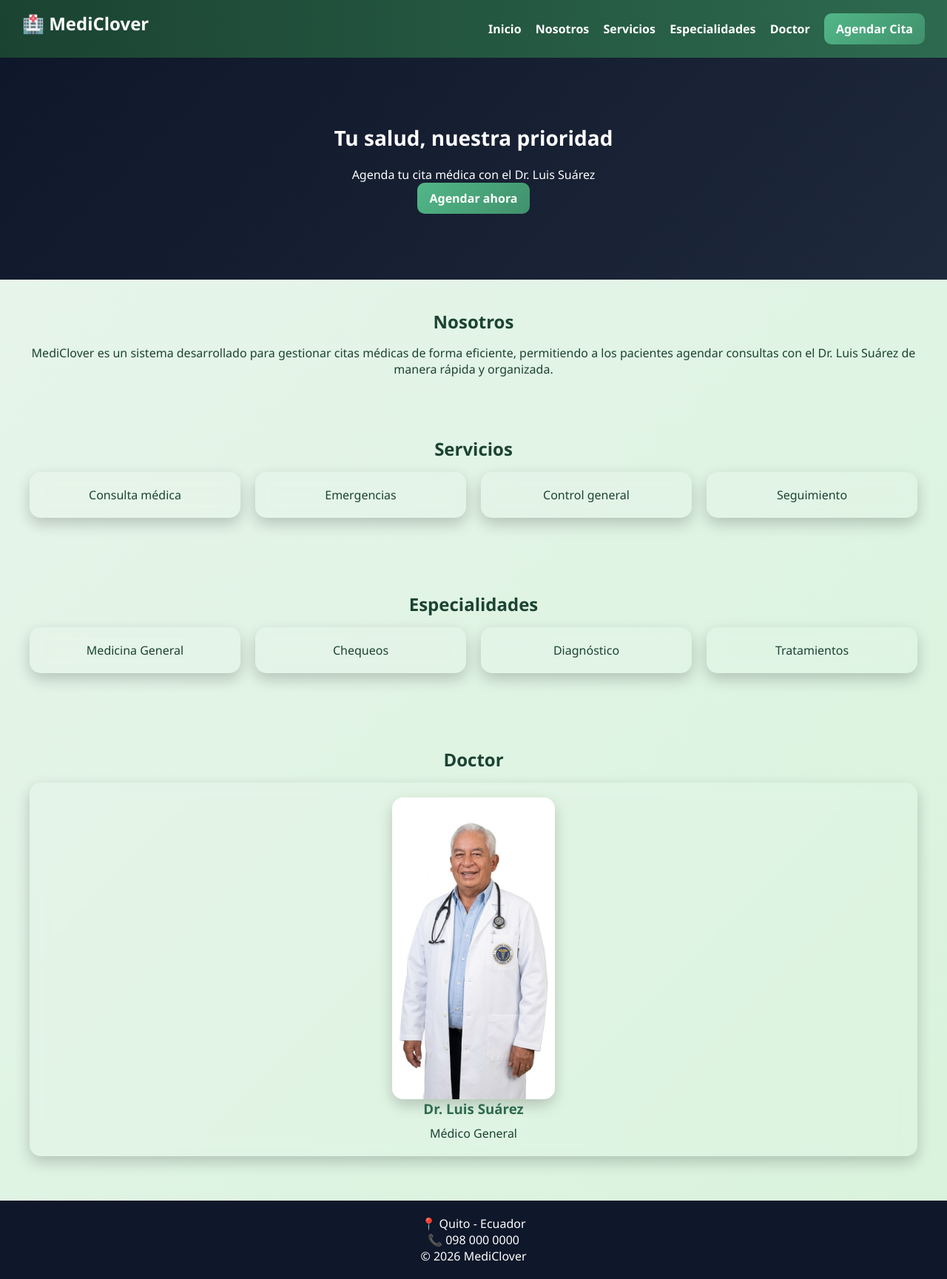
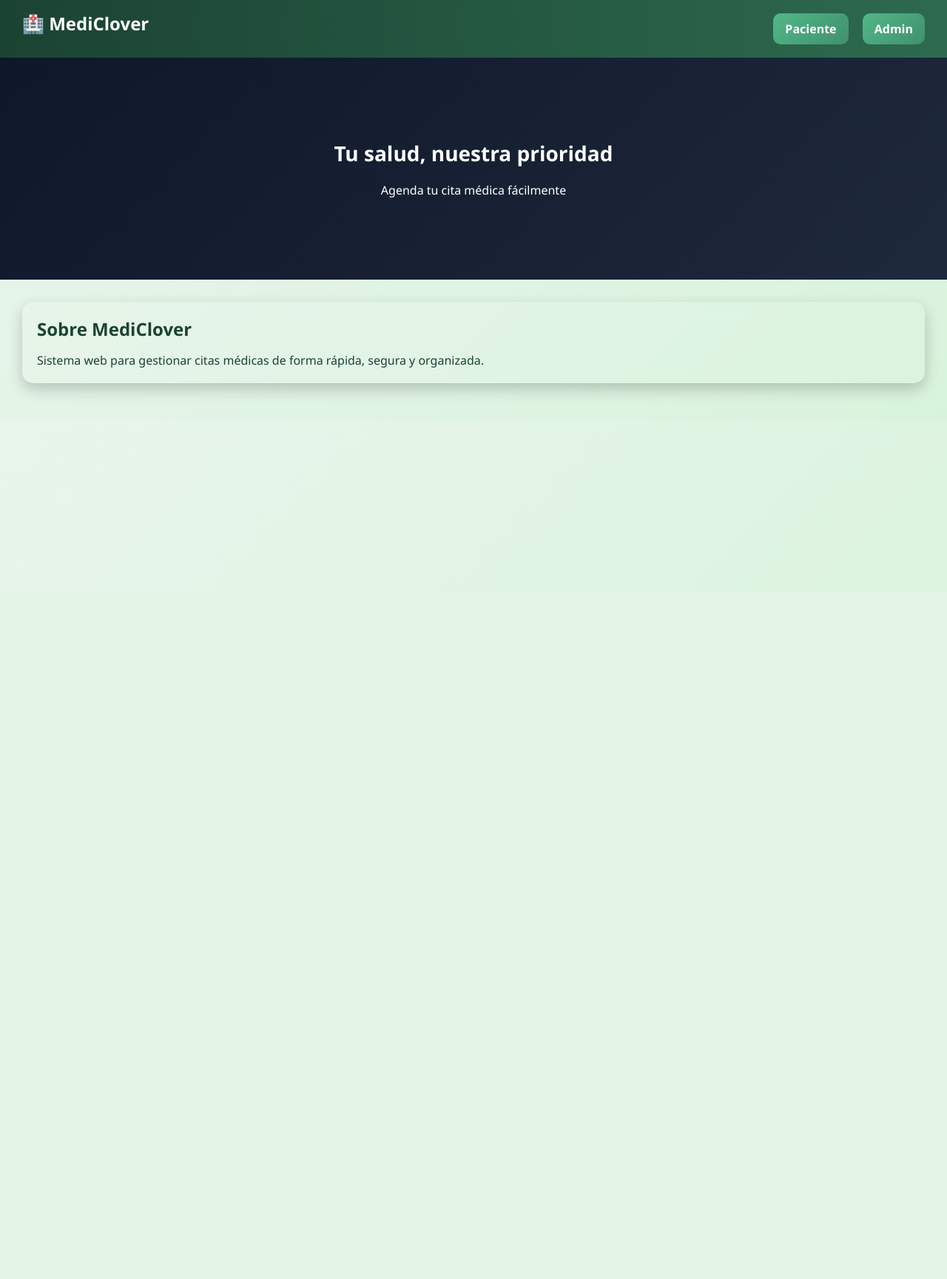
Before and after one commit to Mateo450/mediclover, a Flask app: page / in a window 1280 px wide. Shown: the whole page at 74% size. After the commit the page ends 545 px from the top, so only its background shows below. Run offline with Flask 3, Linux system fonts and the light colour scheme; some libraries are stand-ins or nearby versions.

Commit message:
UI completa + navegacion + flujo paciente listo

```diff
--- a/app.py
+++ b/app.py
@@ -23,12 +23,13 @@ def login_required(role=None):
         @wraps(func)
         def wrapper(*args, **kwargs):
 
-            if "usuario" not in session:
-                return redirect("/login")
-
             if role == "admin":
                 if session.get("usuario") != ADMIN_USER:
                     return redirect("/login")
+
+            if role == "paciente":
+                if "paciente_id" not in session:
+                    return redirect("/login_paciente")
 
             return func(*args, **kwargs)
         return wrapper
@@ -42,141 +43,42 @@ def home():
     return render_template("home.html")
 
 # ===============================
-# ADMIN DASHBOARD
+# LOGIN ADMIN
 # ===============================
-@app.route("/admin")
-@login_required(role="admin")
-def index():
-    cursor = conn.cursor()
+@app.route("/login", methods=["GET","POST"])
+def login():
+    if request.method == "POST":
+        if request.form["usuario"] == ADMIN_USER and request.form["password"] == ADMIN_PASS:
+            session.clear()
+            session["usuario"] = ADMIN_USER
+            return redirect("/admin")
+        else:
+            return render_template("login.html", error="Credenciales incorrectas")
 
-    cursor.execute("SELECT COUNT(*) FROM paciente")
-    total_pacientes = cursor.fetchone()[0]
-
-    cursor.execute("SELECT COUNT(*) FROM cita WHERE estado='pendiente'")
-    citas_pendientes = cursor.fetchone()[0]
-
-    cursor.close()
-
-    return render_template("index.html",
-        total_pacientes=total_pacientes,
-        citas_pendientes=citas_pendientes,
-        citas_hoy=0
-    )
+    return render_template("login.html")
 
 # ===============================
-# PACIENTES
+# LOGIN PACIENTE
 # ===============================
-@app.route("/pacientes")
-@login_required(role="admin")
-def pacientes():
-    cursor = conn.cursor()
+@app.route("/login_paciente", methods=["GET","POST"])
+def login_paciente():
+    if request.method == "POST":
 
-    cursor.execute("""
-    SELECT id_paciente,nombre,apellido,correo,telefono,fecha_nacimiento
-    FROM paciente
-    """)
+        cursor = conn.cursor()
+        cursor.execute("SELECT id_paciente, nombre FROM paciente WHERE correo=%s",
+                       (request.form["correo"],))
+        user = cursor.fetchone()
+        cursor.close()
 
-    pacientes = cursor.fetchall()
-    cursor.close()
+        if user:
+            session.clear()
+            session["paciente_id"] = user[0]
+            session["paciente_nombre"] = user[1]
+            return redirect("/panel_paciente")
+        else:
+            return render_template("login_paciente.html", error="Correo no registrado")
 
-    return render_template("pacientes.html", pacientes=pacientes)
-
-# ===============================
-# EDITAR PACIENTE
-# ===============================
-@app.route("/editar_paciente/<int:id>", methods=["GET","POST"])
-@login_required(role="admin")
-def editar_paciente(id):
-
-    cursor = conn.cursor()
-
-    if request.method == "POST":
-        cursor.execute("""
-        UPDATE paciente
-        SET nombre=%s, apellido=%s, correo=%s, telefono=%s, fecha_nacimiento=%s
-        WHERE id_paciente=%s
-        """,(
-            request.form["nombre"],
-            request.form["apellido"],
-            request.form["correo"],
-            request.form["telefono"],
-            request.form["fecha_nacimiento"],
-            id
-        ))
-
-        conn.commit()
-        cursor.close()
-        return redirect("/pacientes")
-
-    cursor.execute("""
-    SELECT nombre,apellido,correo,telefono,fecha_nacimiento
-    FROM paciente
-    WHERE id_paciente=%s
-    """,(id,))
-
-    paciente = cursor.fetchone()
-    cursor.close()
-
-    return render_template("editar_paciente.html", paciente=paciente)
-
-# ===============================
-# ELIMINAR PACIENTE
-# ===============================
-@app.route("/eliminar_paciente/<int:id>")
-@login_required(role="admin")
-def eliminar_paciente(id):
-
-    cursor = conn.cursor()
-
-    cursor.execute("DELETE FROM cita WHERE id_paciente=%s",(id,))
-    cursor.execute("DELETE FROM paciente WHERE id_paciente=%s",(id,))
-
-    conn.commit()
-    cursor.close()
-
-    return redirect("/pacientes")
-
-# ===============================
-# CITAS ADMIN
-# ===============================
-@app.route("/citas")
-@login_required(role="admin")
-def citas():
-
-    cursor = conn.cursor()
-
-    cursor.execute("""
-    SELECT c.id_cita,p.nombre,p.apellido,c.fecha,c.hora,c.estado,c.descripcion
-    FROM cita c
-    JOIN paciente p ON c.id_paciente = p.id_paciente
-    ORDER BY c.fecha,c.hora
-    """)
-
-    citas = cursor.fetchall()
-    cursor.close()
-
-    return render_template("citas.html", citas=citas)
-
-# ===============================
-# ACCIONES ADMIN
-# ===============================
-@app.route("/completar_cita/<int:id>")
-@login_required(role="admin")
-def completar_cita(id):
-    cursor = conn.cursor()
-    cursor.execute("UPDATE cita SET estado='completada' WHERE id_cita=%s",(id,))
-    conn.commit()
-    cursor.close()
-    return redirect("/citas")
-
-@app.route("/cancelar_cita/<int:id>")
-@login_required(role="admin")
-def cancelar_cita(id):
-    cursor = conn.cursor()
-    cursor.execute("UPDATE cita SET estado='cancelada' WHERE id_cita=%s",(id,))
-    conn.commit()
-    cursor.close()
-    return redirect("/citas")
+    return render_template("login_paciente.html")
 
 # ===============================
 # REGISTRO PACIENTE
@@ -185,72 +87,49 @@ def cancelar_cita(id):
 def registro_paciente():
 
     if request.method == "POST":
-
-        nombre = request.form["nombre"]
-        apellido = request.form["apellido"]
-        correo = request.form["correo"]
-        telefono = request.form["telefono"]
-
         cursor = conn.cursor()
 
-        cursor.execute("SELECT id_paciente FROM paciente WHERE correo=%s",(correo,))
+        cursor.execute("SELECT * FROM paciente WHERE correo=%s",
+                       (request.form["correo"],))
+
         if cursor.fetchone():
             cursor.close()
             return render_template("registro_paciente.html",
-                error="El correo ya está registrado"
-            )
+                                   mensaje="Correo ya registrado",
+                                   tipo="error")
 
         cursor.execute("""
-            INSERT INTO paciente (nombre,apellido,correo,telefono)
-            VALUES (%s,%s,%s,%s)
-        """,(nombre,apellido,correo,telefono))
+        INSERT INTO paciente(nombre,apellido,correo,telefono)
+        VALUES(%s,%s,%s,%s)
+        """,(
+            request.form["nombre"],
+            request.form["apellido"],
+            request.form["correo"],
+            request.form["telefono"]
+        ))
 
         conn.commit()
         cursor.close()
 
         return render_template("registro_paciente.html",
-            success="Cuenta creada correctamente"
-        )
+                               mensaje="Cuenta creada correctamente",
+                               tipo="success")
 
     return render_template("registro_paciente.html")
-
-# ===============================
-# LOGIN PACIENTE
-# ===============================
-@app.route("/login_paciente", methods=["GET","POST"])
-def login_paciente():
-
-    if request.method == "POST":
-        correo = request.form["correo"]
-
-        cursor = conn.cursor()
-        cursor.execute("SELECT id_paciente,nombre FROM paciente WHERE correo=%s",(correo,))
-        paciente = cursor.fetchone()
-        cursor.close()
-
-        if paciente:
-            session["paciente_id"] = paciente[0]
-            session["paciente_nombre"] = paciente[1]
-            return redirect("/panel_paciente")
-        else:
-            return render_template("login_paciente.html", error="No existe ese correo")
-
-    return render_template("login_paciente.html")
 
 # ===============================
 # PANEL PACIENTE
 # ===============================
 @app.route("/panel_paciente")
+@login_required(role="paciente")
 def panel_paciente():
-
-    if "paciente_id" not in session:
-        return redirect("/login_paciente")
 
     cursor = conn.cursor()
     cursor.execute("""
         SELECT id_cita, fecha, hora, estado, descripcion
         FROM cita
         WHERE id_paciente=%s
+        ORDER BY fecha, hora
     """,(session["paciente_id"],))
 
     citas = cursor.fetchall()
@@ -262,49 +141,48 @@ def panel_paciente():
 # RESERVAR CITA
 # ===============================
 @app.route("/reservar", methods=["GET","POST"])
+@login_required(role="paciente")
 def reservar():
 
-    if "paciente_id" not in session:
-        return redirect("/login_paciente")
-
     if request.method == "POST":
-
-        fecha = request.form["fecha"]
-        hora = request.form["hora"]
-        descripcion = request.form["descripcion"]
-
         cursor = conn.cursor()
 
+        # evitar doble reserva
         cursor.execute("""
-        SELECT * FROM cita WHERE fecha=%s AND hora=%s AND estado='pendiente'
-        """,(fecha,hora))
+        SELECT * FROM cita
+        WHERE fecha=%s AND hora=%s AND estado='pendiente'
+        """,(request.form["fecha"], request.form["hora"]))
 
         if cursor.fetchone():
             cursor.close()
             return render_template("reservar.html",
-                mensaje="Horario ocupado",
-                tipo="error"
-            )
+                                   mensaje="Horario ocupado",
+                                   tipo="error")
 
         cursor.execute("""
-        INSERT INTO cita (id_paciente,fecha,hora,estado,descripcion)
-        VALUES (%s,%s,%s,'pendiente',%s)
-        """,(session["paciente_id"],fecha,hora,descripcion))
+        INSERT INTO cita(id_paciente,fecha,hora,estado,descripcion)
+        VALUES(%s,%s,%s,'pendiente',%s)
+        """,(
+            session["paciente_id"],
+            request.form["fecha"],
+            request.form["hora"],
+            request.form["descripcion"]
+        ))
 
         conn.commit()
         cursor.close()
 
         return render_template("reservar.html",
-            mensaje="Cita reservada correctamente",
-            tipo="success"
-        )
+                               mensaje="Cita reservada correctamente",
+                               tipo="success")
 
     return render_template("reservar.html")
 
 # ===============================
-# CANCELAR PACIENTE
+# CANCELAR CITA PACIENTE
 # ===============================
 @app.route("/cancelar_cita_paciente/<int:id>")
+@login_required(role="paciente")
 def cancelar_cita_paciente(id):
 
     cursor = conn.cursor()
@@ -319,19 +197,26 @@ def cancelar_cita_paciente(id):
     return redirect("/panel_paciente")
 
 # ===============================
-# LOGIN ADMIN
+# ADMIN
 # ===============================
-@app.route("/login", methods=["GET","POST"])
-def login():
+@app.route("/admin")
+@login_required(role="admin")
+def admin():
 
-    if request.method == "POST":
-        if request.form["usuario"] == ADMIN_USER and request.form["password"] == ADMIN_PASS:
-            session["usuario"] = ADMIN_USER
-            return redirect("/admin")
-        else:
-            return render_template("login.html", error="Credenciales incorrectas")
+    cursor = conn.cursor()
 
-    return render_template("login.html")
+    cursor.execute("SELECT COUNT(*) FROM paciente")
+    total_pacientes = cursor.fetchone()[0]
+
+    cursor.execute("SELECT COUNT(*) FROM cita WHERE estado='pendiente'")
+    citas_pendientes = cursor.fetchone()[0]
+
+    cursor.close()
+
+    return render_template("index.html",
+        total_pacientes=total_pacientes,
+        citas_pendientes=citas_pendientes
+    )
 
 # ===============================
 # LOGOUT
--- a/templates/home.html
+++ b/templates/home.html
@@ -7,77 +7,31 @@
 
 <body>
 
-<!-- NAVBAR -->
 <div class="navbar">
     <h2>🏥 MediClover</h2>
+
     <div>
-        <a href="#">Inicio</a>
-        <a href="#nosotros">Nosotros</a>
-        <a href="#servicios">Servicios</a>
-        <a href="#especialidades">Especialidades</a>
-        <a href="#doctor">Doctor</a>
-        <a href="/login_paciente" class="btn">Agendar Cita</a>
+        <a href="/login_paciente" class="btn">Paciente</a>
+        <a href="/login" class="btn">Admin</a>
     </div>
 </div>
 
-<!-- HERO -->
 <div class="hero">
     <h1>Tu salud, nuestra prioridad</h1>
-    <p>Agenda tu cita médica con el Dr. Luis Suárez</p>
-    <a href="/login_paciente" class="btn">Agendar ahora</a>
+    <p>Agenda tu cita médica fácilmente</p>
 </div>
 
-<!-- NOSOTROS -->
-<section id="nosotros" class="section">
-    <h2>Nosotros</h2>
-    <p>
-        MediClover es un sistema desarrollado para gestionar citas médicas
-        de forma eficiente, permitiendo a los pacientes agendar consultas
-        con el Dr. Luis Suárez de manera rápida y organizada.
-    </p>
-</section>
+<div class="container">
 
-<!-- SERVICIOS -->
-<section id="servicios" class="section">
-    <h2>Servicios</h2>
-    <div class="grid">
-        <div class="card">Consulta médica</div>
-        <div class="card">Emergencias</div>
-        <div class="card">Control general</div>
-        <div class="card">Seguimiento</div>
+    <div class="card">
+        <h2>Sobre MediClover</h2>
+        <p>
+            Sistema web para gestionar citas médicas de forma rápida,
+            segura y organizada.
+        </p>
     </div>
-</section>
 
-<!-- ESPECIALIDADES -->
-<section id="especialidades" class="section">
-    <h2>Especialidades</h2>
-    <div class="grid">
-        <div class="card">Medicina General</div>
-        <div class="card">Chequeos</div>
-        <div class="card">Diagnóstico</div>
-        <div class="card">Tratamientos</div>
-    </div>
-</section>
-
-<!-- DOCTOR -->
-<section id="doctor" class="section">
-    <h2>Doctor</h2>
-
-    <div class="grid">
-        <div class="card">
-            <img src="{{ url_for('static', filename='img/doctor.jpg') }}" class="doctor-img">
-            <h3>Dr. Luis Suárez</h3>
-            <p>Médico General</p>
-        </div>
-    </div>
-</section>
-
-<!-- FOOTER -->
-<footer class="footer">
-    <p>📍 Quito - Ecuador</p>
-    <p>📞 098 000 0000</p>
-    <p>© 2026 MediClover</p>
-</footer>
+</div>
 
 </body>
 </html>
```
Also changed, not shown: templates/base.html (+18 -9 lines), templates/panel_paciente.html (+8 -17 lines), templates/reservar.html (+6 -12 lines).
